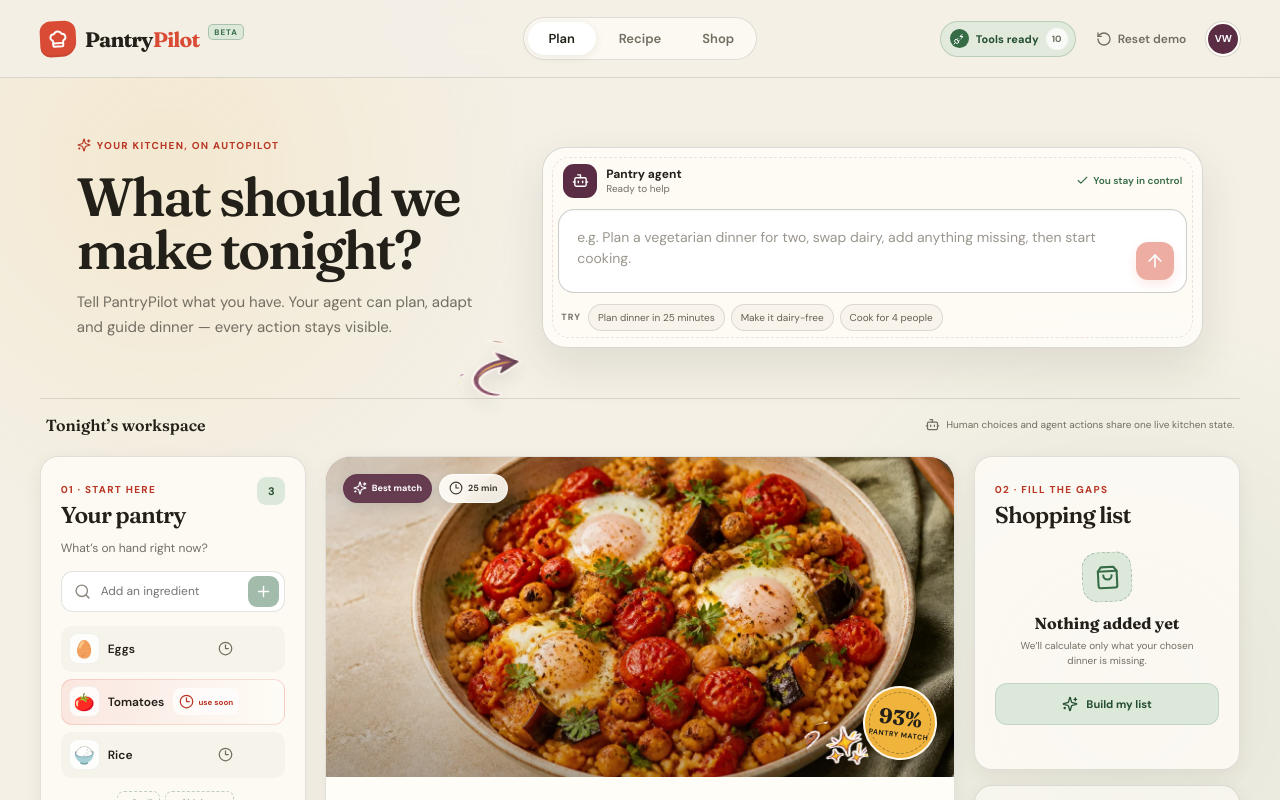
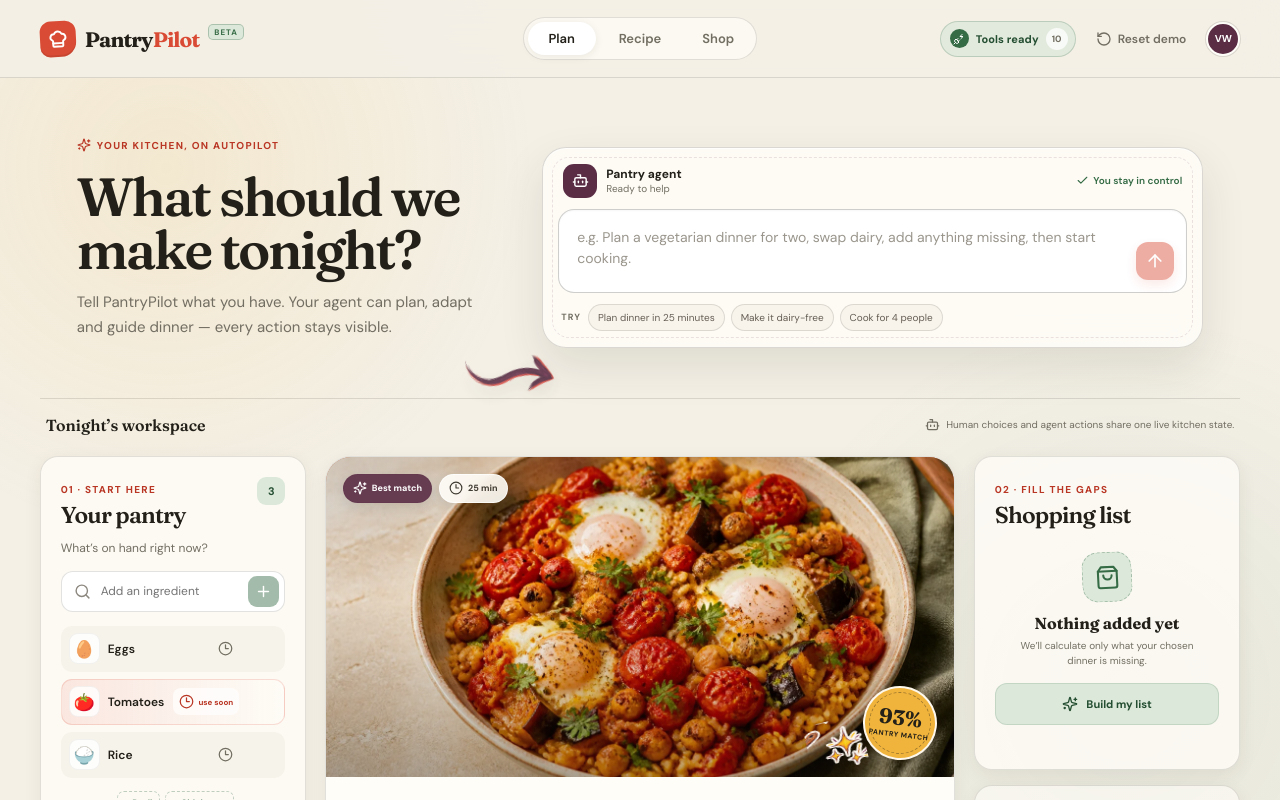
Before and after one commit to ViniweiReal/PantryPilot, a React (Vite) app: page / in a window 1280 px wide. Shown: the top 800 px of the page. Built offline with nearby package versions, Linux system fonts and the light colour scheme.

Commit message:
fix: replace low fidelity arrow decal

```diff
--- a/src/styles.css
+++ b/src/styles.css
@@ -502,10 +502,13 @@ a {
   left: 36%;
   bottom: -7px;
   z-index: 0;
-  width: 64px;
+  width: 96px;
   height: 64px;
   opacity: 0.78;
   transform: rotate(8deg);
+  background-image: url('/images/agent-arrow.webp');
+  background-position: center;
+  background-size: contain;
 }
 
 .workflow-label {
```
Also changed, not shown: public/images/agent-arrow.webp (added).
